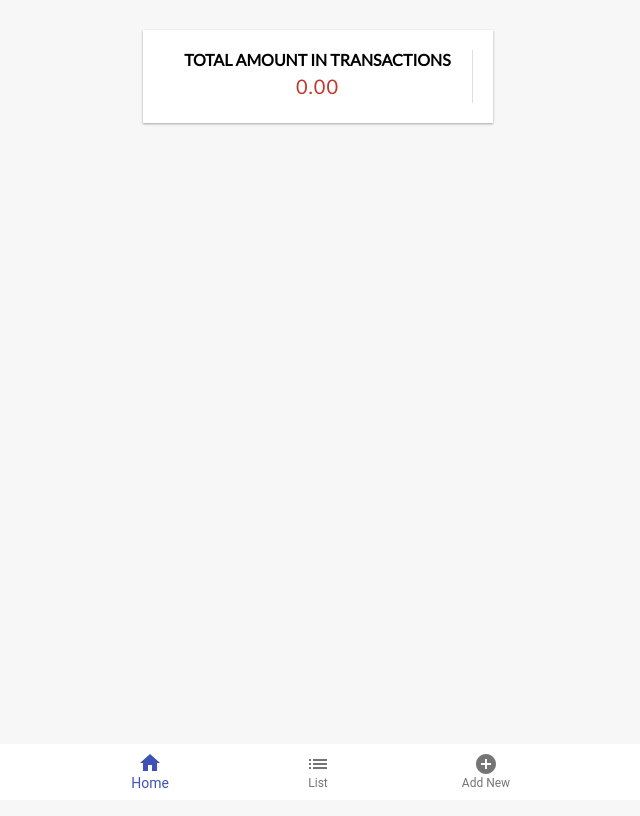
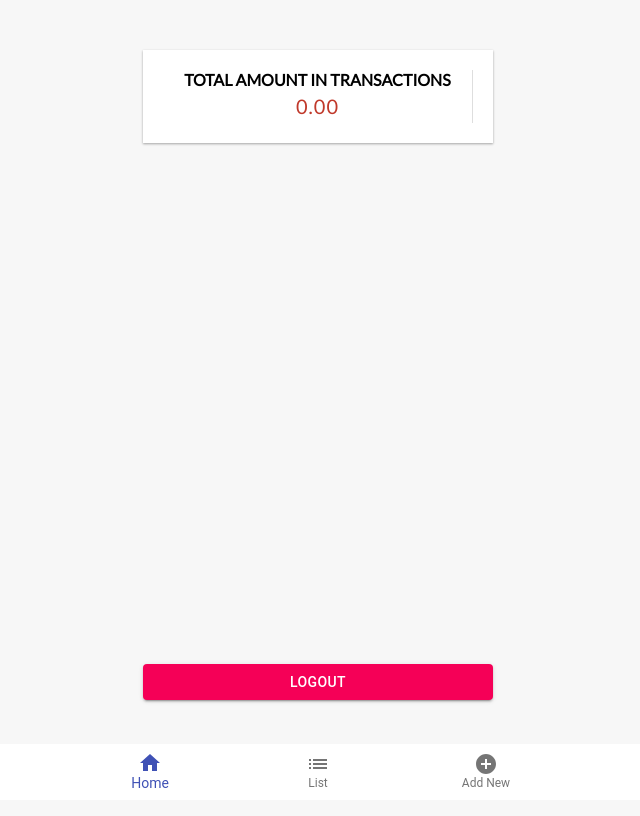
Before and after one commit to aznigft/topay, a React (Create React App) app: page / in a window 1280 px wide. Shown: the whole page, without its empty margins (322-962 px from the left). Built offline with nearby package versions, Linux system fonts and the light colour scheme; sample sign-in values are in the browser's storage.

Commit message:
Adding protected route with checking for jwt token

```diff
--- a/package.json
+++ b/package.json
@@ -13,6 +13,7 @@
     "date-fns": "^2.22.1",
     "react": "^17.0.2",
     "react-dom": "^17.0.2",
+    "react-redux": "^7.2.5",
     "react-router-dom": "5",
     "react-scripts": "4.0.3",
     "web-vitals": "^1.0.1"
--- a/src/App.js
+++ b/src/App.js
@@ -1,57 +1,32 @@
 import './App.css';
 import {useState} from 'react';
-import {Balance} from './components/Balance.js'
 import {IncomeExpenses} from './components/IncomeExpenses'
 import {TransactionList} from './components/TransactionList'
 import {GlobalProvider} from './context/GlobalState'
 import {BrowserRouter as Router, Route, Switch} from 'react-router-dom'
 import EditTransaction from './components/EditTransaction'
-import { Header } from './components/Header'
 import SignIn from './components/auth/SignIn'
 import SignUp from './components/auth/SignUp'
-import SimpleBottomNavigation from './components/SimpleBottomNavigation';
-import { createBrowserHistory } from "history";
+import ProtectedRoute from './services/ProtectedRoute'
 
 
 function App() {
-
   const [navState, setNavState] = useState(0);
-  const history = createBrowserHistory()
-
 
   return (
     <Router>
       <GlobalProvider>
-      {/* <Header title="Home"/> */}
-      <div className="container">
           <Switch>
-          {/* <Route exact path="/">
-            <Balance setNavState = {setNavState}/>
-          </Route> */}
-          <Route exact path="/">
-            <IncomeExpenses setNavState = {setNavState}/>
-          </Route>
+            <ProtectedRoute exact path="/" component={IncomeExpenses} setNavState = {setNavState} navState={navState} />
             <Route path="/signIn">
               <SignIn setNavState= {setNavState}/>
             </Route>
-          <Route path="/signUp">
+            <Route path="/signUp" >
               <SignUp setNavState= {setNavState}/>
             </Route>
-          <Route path="/transactionList">
-            <TransactionList setNavState = {setNavState}/>
-          </Route>
-          <Route path="/editTransaction/:transactionId">
-            <EditTransaction setNavState = {setNavState}/>
-          </Route>
+            <ProtectedRoute path="/transactionList" component={TransactionList} setNavState = {setNavState} navState={navState} />
+            <ProtectedRoute path="/editTransaction/:transactionId" component={EditTransaction} setNavState = {setNavState} navState={navState} />
           </Switch>
-      </div>
-      {
-        (history.location.pathname === "/signIn" || history.location.pathname === "/signIn")
-          ? null
-          : <SimpleBottomNavigation navState = {navState} setNavState = {setNavState}/>
-      }
-
-
       </GlobalProvider>
     </Router>
   );
--- a/src/components/IncomeExpenses.js
+++ b/src/components/IncomeExpenses.js
@@ -1,5 +1,20 @@
 import React, {useContext} from 'react'
 import { GlobalContext } from '../context/GlobalState'
+import Button from '@material-ui/core/Button';
+import { useHistory } from "react-router-dom";
+import AuthService from '../services/AuthService';
+import { makeStyles } from '@material-ui/core/styles';
+
+const useStyles = makeStyles((theme) => ({
+    layout: {
+
+        display: 'flex',
+        flexDirection: 'column',
+        justifyContent: 'space-between',
+        minHeight: 'calc(100vh - 130px)',
+
+    }
+}));
 
 export const IncomeExpenses = ({setNavState}) => {
 
@@ -12,7 +27,17 @@ export const IncomeExpenses = ({setNavState}) => {
     const income = transactionsAmounts.filter(amount => amount > 0).reduce((a,b) => a + b, 0).toFixed(2);
     const expenses = transactionsAmounts.filter(amount => amount < 0).reduce((a,b) => a + b, 0).toFixed(2);;
 
+    let history = useHistory();
+
+    const classes = useStyles();
+
+    function logout() {
+        AuthService.logout();
+        history.push("/signIn");
+    }
+
     return (
+        <div className={classes.layout}>
             <div className="inc-exp-container">
                 <div>
                     <h4>Total amount in transactions</h4>
@@ -23,5 +48,16 @@ export const IncomeExpenses = ({setNavState}) => {
                     <p className="money minus">{expenses}</p>
                 </div> */}
             </div>
+            <div>
+                <Button
+                    fullWidth
+                    variant="contained"
+                    color="secondary"
+                    onClick= {logout}
+                >
+                    Logout
+                </Button>
+            </div>
+        </div>
     )
 }
--- a/src/components/TransactionList.js
+++ b/src/components/TransactionList.js
@@ -1,8 +1,6 @@
 import React, {useContext, useEffect} from 'react'
 import { GlobalContext } from '../context/GlobalState'
-import {Link} from 'react-router-dom'
 import TransactionCard from './TransactionCard'
-import { Button } from '@material-ui/core'
 import { makeStyles } from '@material-ui/core/styles';
 
 
--- a/src/components/auth/SignIn.js
+++ b/src/components/auth/SignIn.js
@@ -63,7 +63,7 @@ export default function SignIn() {
     const loginResp = AuthService.login(email, password);
 
     loginResp.then(res => {
-      history.push('/');
+      history.push('/transactionList');
     }).catch(err => {
       alert('Login failed. Message ' + err);
     })
--- a/src/components/auth/SignUp.js
+++ b/src/components/auth/SignUp.js
@@ -1,4 +1,4 @@
-import React from 'react';
+import React, {useState} from 'react';
 import Avatar from '@material-ui/core/Avatar';
 import Button from '@material-ui/core/Button';
 import CssBaseline from '@material-ui/core/CssBaseline';
@@ -12,6 +12,8 @@ import LockOutlinedIcon from '@material-ui/icons/LockOutlined';
 import Typography from '@material-ui/core/Typography';
 import { makeStyles } from '@material-ui/core/styles';
 import Container from '@material-ui/core/Container';
+import AuthService from '../../services/AuthService';
+import { useHistory } from "react-router-dom";
 
 function Copyright() {
   return (
@@ -48,6 +50,23 @@ const useStyles = makeStyles((theme) => ({
 
 export default function SignUp() {
   const classes = useStyles();
+  let history = useHistory();
+
+  const [email, setEmail] = useState('');
+  const [password, setPassword] = useState('');
+
+  const onSubmit = e => {
+    e.preventDefault();
+
+    const registerResp = AuthService.register(email, password);
+
+    registerResp.then(res => {
+      alert('New account succesfully created! Please signin with your credentials.')
+      history.push('/signIn');
+    }).catch(err => {
+      alert('Login failed. Message ' + err);
+    })
+  }
 
   return (
     <Container component="main" maxWidth="xs">
@@ -59,7 +78,7 @@ export default function SignUp() {
         <Typography component="h1" variant="h5">
           Sign up
         </Typography>
-        <form className={classes.form} noValidate>
+        <form className={classes.form} noValidate onSubmit = {onSubmit}>
           <Grid container spacing={2}>
             <Grid item xs={12} sm={6}>
               <TextField
@@ -86,6 +105,7 @@ export default function SignUp() {
             </Grid>
             <Grid item xs={12}>
               <TextField
+                onChange={(e) => setEmail(e.target.value)}
                 variant="outlined"
                 required
                 fullWidth
@@ -97,6 +117,7 @@ export default function SignUp() {
             </Grid>
             <Grid item xs={12}>
               <TextField
+                onChange={(e) => setPassword(e.target.value)}
                 variant="outlined"
                 required
                 fullWidth
@@ -105,12 +126,6 @@ export default function SignUp() {
                 type="password"
                 id="password"
                 autoComplete="current-password"
-              />
-            </Grid>
-            <Grid item xs={12}>
-              <FormControlLabel
-                control={<Checkbox value="allowExtraEmails" color="primary" />}
-                label="I want to receive inspiration, marketing promotions and updates via email."
               />
             </Grid>
           </Grid>
--- a/src/context/AppReducer.js
+++ b/src/context/AppReducer.js
@@ -25,7 +25,8 @@ export default function appReducer (state, action) {
         case 'TRANSACTION_ERROR':
             return {
                 ...state,
-                error: action.payload
+                error: action.payload,
+                transactions: []
             }
         default:
             return state;
--- a/src/services/AuthService.js
+++ b/src/services/AuthService.js
@@ -4,8 +4,7 @@ const API_URL = "http://localhost:8081/";
 
 class AuthService {
   async login(username, password) {
-
-    const response = await axios.post(API_URL + "authenticate", {username, password})
+    const response = await axios.post(API_URL + "authenticate", {username, password});
 
     try {
         if (response.data.accessToken) {
@@ -13,7 +12,7 @@ class AuthService {
         }
         return 'Success!'
     } catch(err) {
-        return 'err';
+        return err;
     }
   }
 
@@ -21,12 +20,17 @@ class AuthService {
     localStorage.removeItem("user");
   }
 
-  register(username, email, password) {
-    return axios.post(API_URL + "signup", {
-      username,
-      email,
-      password
-    });
+  async register( username, password) {
+    const response = await axios.post(API_URL + "signUp", {username, password})
+
+    try {
+      if(response.data.id) {
+
+      }
+      return 'Success!'
+    } catch(err) {
+      return err;
+    }
   }
 
   getCurrentUser() {
--- /dev/null
+++ b/src/services/ProtectedRoute.js
@@ -0,0 +1,26 @@
+import React from "react";
+import { Redirect, Route } from "react-router-dom";
+import SimpleBottomNavigation from '../components/SimpleBottomNavigation';
+
+function ProtectedRoute({ component: Component,setNavState, navState, ...restOfProps }) {
+  const isAuthenticated = localStorage.getItem("user");
+
+  return (
+    <>
+      <div className="container">
+        <Route
+        {...restOfProps}
+        render={props =>
+          !isAuthenticated ? (
+            <Redirect to="/signIn" />
+          ) : (
+            <Component setNavState = {setNavState} {...props} />
+          )
+        }
+        />
+      </ div>
+  <SimpleBottomNavigation setNavState = {setNavState} navState = {navState}/>
+  </>);
+}
+
+export default ProtectedRoute;
```
Also changed, not shown: 1 other file (tests, documents, lock files or other folders). Lines whose indentation alone changed are shown as unchanged.
